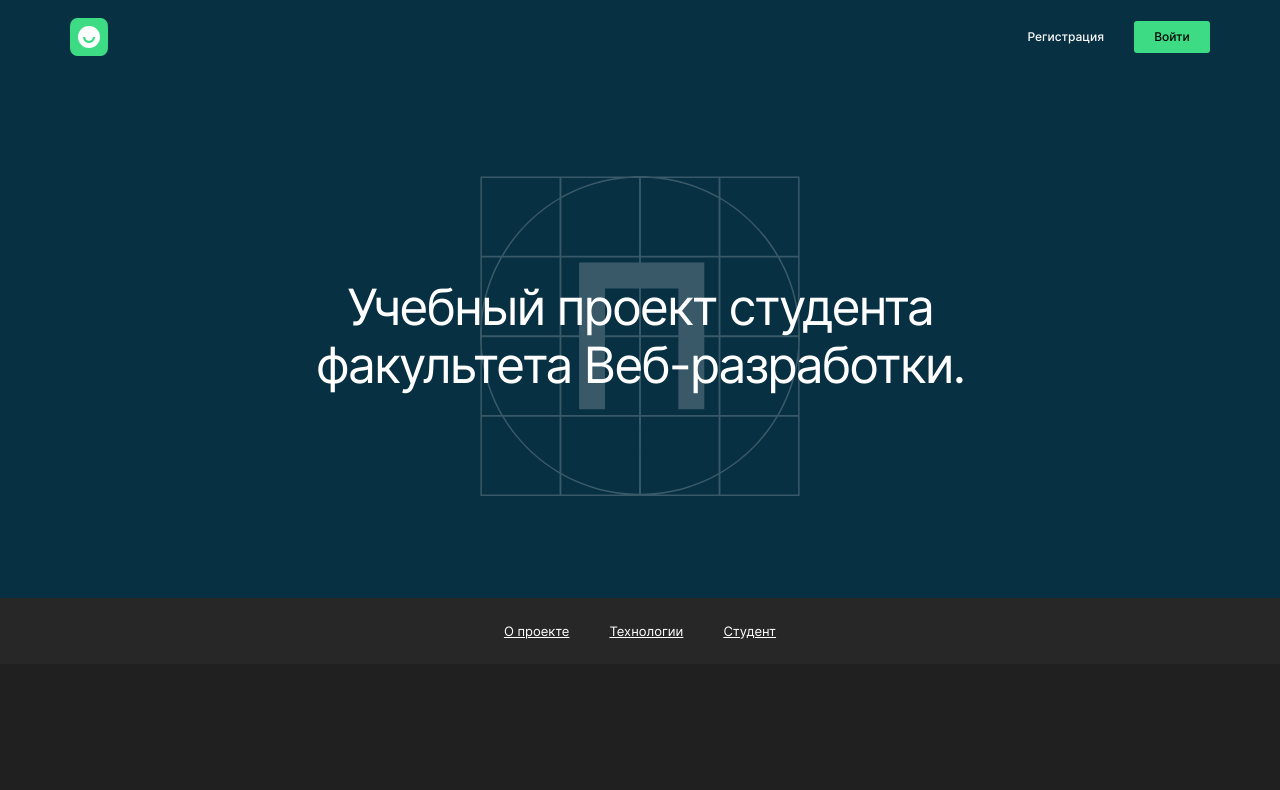
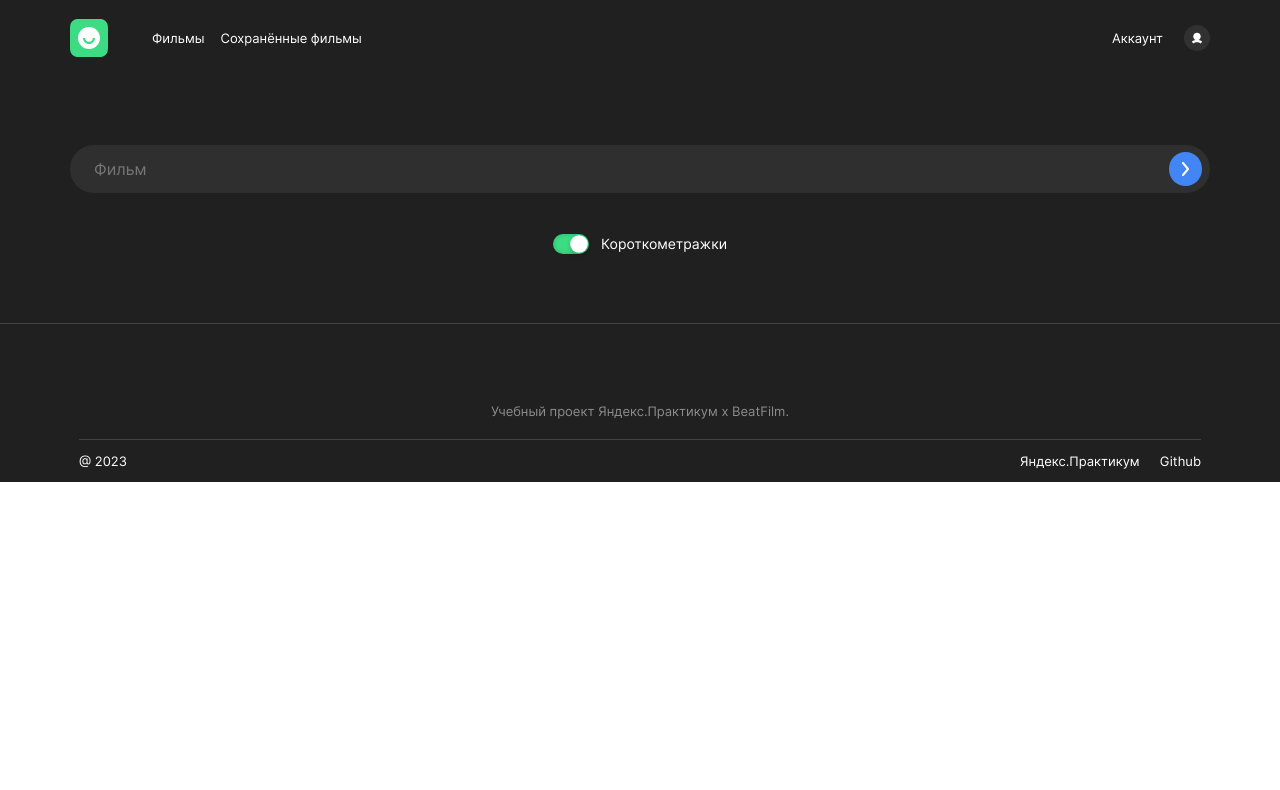
Before and after one commit to katyaslanidi/movies-explorer-frontend, a React (Create React App) app: page / in a window 1280 px wide. Shown: the top 790 px of the page. Built offline with nearby package versions, Linux system fonts and the light colour scheme.

Commit message:
доделать страницу фильмов

```diff
--- a/src/components/App/App.jsx
+++ b/src/components/App/App.jsx
@@ -2,25 +2,26 @@
 import React from 'react';
 import './App.css';
 import Header from '../Header/Header';
-// import Main from '../../pages/Main/Main';
 import Footer from '../Footer/Footer';
-import Promo from '../Promo/Promo';
-import NavTab from '../NavTab/NavTab';
-import AboutProject from '../AboutProject/AboutProject'
-import Techs from '../Techs/Techs';
-import AboutMe from '../AboutMe/AboutMe';
-import Portfolio from '../Portfolio/Portfolio';
+import SearchForm from '../SearchForm/SearchForm';
+// import Promo from '../Promo/Promo';
+// import NavTab from '../NavTab/NavTab';
+// import AboutProject from '../AboutProject/AboutProject'
+// import Techs from '../Techs/Techs';
+// import AboutMe from '../AboutMe/AboutMe';
+// import Portfolio from '../Portfolio/Portfolio';
 
 function App() {
   return (
     <div className='page'>
       <Header />
-      <Promo />
+      <SearchForm />
+      {/* <Promo />
       <NavTab />
       <AboutProject />
       <Techs />
       <AboutMe />
-      <Portfolio />
+      <Portfolio /> */}
       <Footer />
     </div>
   );
--- /dev/null
+++ b/src/components/FilterCheckbox/FilterCheckbox.css
@@ -0,0 +1,50 @@
+.filter-checkbox {
+    min-height: 20px;
+    margin-top: 41px;
+}
+
+.filter-checkbox__switch {
+    color: #fff;
+    font-size: 14px;
+    line-height: 18px;
+    margin: 0;
+    padding: 0;
+    display: flex;
+    align-items: center;
+    justify-content: space-between;
+    width: 174px;
+}
+
+.filter-checkbox__checkbox {
+    width: 36px;
+    height: 20px;
+    background-color: #3DDC84;
+    position: relative;
+    -webkit-appearance: none;
+    outline: none;
+    border-radius: 20px;
+    transition: .5s;
+    box-shadow: inset 0 0 5px rgba(0, 0, 0, .2);
+}
+
+.filter-checkbox__checkbox:checked {
+    background-color: #EBEBEB;
+}
+
+.filter-checkbox__checkbox::before {
+    content: '';
+    position: absolute;
+    left: 18px;
+    top: 2px;
+    width: 16px;
+    height: 16px;
+    border-radius: 20px;
+    background-color: #fff;
+    transition: .5s;
+    transform: scale(1.1);
+    box-shadow: 0 2px 5px rgba(0, 0, 0, .2);
+}
+
+.filter-checkbox__checkbox:checked::before {
+    left: 2px;
+}
--- /dev/null
+++ b/src/components/FilterCheckbox/FilterCheckbox.jsx
@@ -0,0 +1,19 @@
+import React from 'react';
+import './FilterCheckbox.css';
+
+function FilterCheckbox() {
+    return (
+        <section className='filter-checkbox'>
+            <label className='filter-checkbox__switch' htmlFor='checkbox'>
+                <input
+                    type='checkbox'
+                    id='checkbox'
+                    className='filter-checkbox__checkbox'
+                />
+                Короткометражки
+            </label>
+        </section>
+    );
+}
+
+export default FilterCheckbox;
--- a/src/components/Header/Header.css
+++ b/src/components/Header/Header.css
@@ -6,6 +6,10 @@
     margin: 0;
     padding: 0 70px;
     background-color: #073042;
+}
+
+.header__movies {
+    background-color: #202020;
 }
 
 .header__logo {
@@ -19,6 +23,39 @@
     padding: 0;
     list-style: none;
     align-items: baseline;
+}
+
+.header__list-movies {
+    display: flex;
+    justify-content: flex-start;
+    gap: 16px;
+    max-width: 1002px;
+    width: 100%;
+    margin-left: 44px;
+}
+
+.header__list-movies_link {
+    color: #fff;
+    font-size: 13px;
+    font-style: normal;
+    line-height: 18px;
+    text-align: left;
+}
+
+.header__account-link {
+    display: flex;
+    align-items: center;
+    color: #fff;
+    font-size: 13px;
+    font-style: normal;
+    line-height: 12px;
+    width: 100px;
+}
+
+.header__account-link_icon {
+    width: 26px;
+    height: 26px;
+    margin-left: 21px;
 }
 
 .header__list_link {
--- a/src/components/Header/Header.jsx
+++ b/src/components/Header/Header.jsx
@@ -1,20 +1,35 @@
 import React from 'react';
 import './Header.css';
 import headerLogo from '../../images/logo.svg';
+import accountIcon from '../../images/account-icon.svg';
 
 function Header() {
     return (
-        <section className='header'>
+        <section className='header header__movies'>
         <img className='header__logo' src={headerLogo} alt="logo" />
-            <ul className='header__list'>
+        <ul className='header__list header__list-movies'>
             <li>
-                    <p className='header__list_link'>Регистрация</p>
+                <p className='header__list-movies_link'>Фильмы</p>
             </li>
             <li>
-                    <p className='header__list_link header__list_login'>Войти</p>
+                <p className='header__list-movies_link'>Сохранённые фильмы</p>
             </li>
         </ul>
+        <p className='header__account-link'>Аккаунт
+            <img className='header__account-link_icon' src={accountIcon} alt='account icon' />
+        </p>
     </section>
+        // <section className='header'>
+        //     <img className='header__logo' src={headerLogo} alt="logo" />
+        //     <ul className='header__list'>
+        //         <li>
+        //             <p className='header__list_link'>Регистрация</p>
+        //         </li>
+        //         <li>
+        //             <p className='header__list_link header__list_login'>Войти</p>
+        //         </li>
+        //     </ul>
+        // </section>
     );
 }
 
--- /dev/null
+++ b/src/components/SearchForm/SearchForm.css
@@ -0,0 +1,54 @@
+.search-form {
+    min-height: 247px;
+    background-color: #202020;
+    padding: 0 70px;
+    margin: 0;
+    display: flex;
+    flex-direction: column;
+    justify-content: center;
+    align-items: center;
+    border-bottom: 1px solid #424242;
+}
+
+.search-form__form {
+    margin: 0;
+    padding: 0;
+    max-width: 1140px;
+    width: 100%;
+}
+
+.search-form__container {
+    background-color: #2F2F2F;
+    margin: 0;
+    padding: 0;
+    border-radius: 40px;
+    min-height: 46px;
+    display: flex;
+    justify-content: center;
+    align-items: center;
+    border: none;
+    max-width: 1140px;
+    width: 100%;
+}
+
+.search-form__input {
+    width: 100%;
+    border-radius: 40px;
+    min-height: 18px;
+    background-color: #202020;
+    margin: 14px 0 14px 22px;
+    border: none;
+    background-color: #2F2F2F;
+}
+
+.search-form__button {
+    margin-right: 8px;
+    height: 34px;
+    width: 34px;
+    border-radius: 48px;
+    border: none;
+    background-color: #4285F4;
+    background-image: url('../../images/search-movies-button.svg');
+    background-position: center;
+    background-repeat: no-repeat;
+}
--- /dev/null
+++ b/src/components/SearchForm/SearchForm.jsx
@@ -0,0 +1,26 @@
+import React from 'react';
+import './SearchForm.css';
+import FilterCheckbox from '../FilterCheckbox/FilterCheckbox';
+
+function SearchForm() {
+    return (
+        <section className='search-form'>
+            <form className='search-form__form' name='search-form'>
+                <fieldset className='search-form__container'>
+                    <input
+                        type='text'
+                        name='search-movie'
+                        id='search-movie'
+                        className='search-form__input'
+                        placeholder='Фильм'
+                        required
+                    />
+                    <button type='submit' className='search-form__button' />
+                </fieldset>
+            </form>
+            <FilterCheckbox />
+        </section>
+    );
+}
+
+export default SearchForm;
```
Also changed, not shown: src/images/account-icon.svg (added), src/images/search-movies-button.svg (added). Lines whose indentation alone changed are shown as unchanged.
